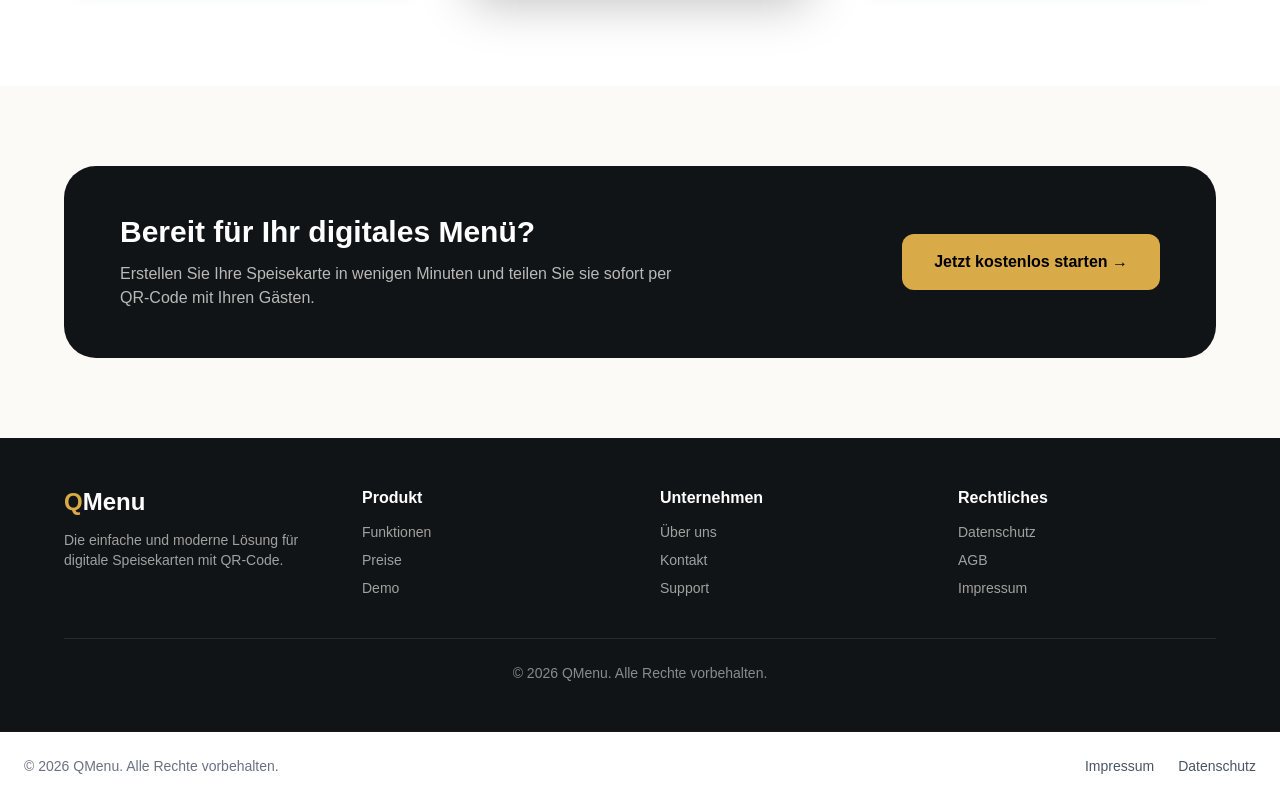
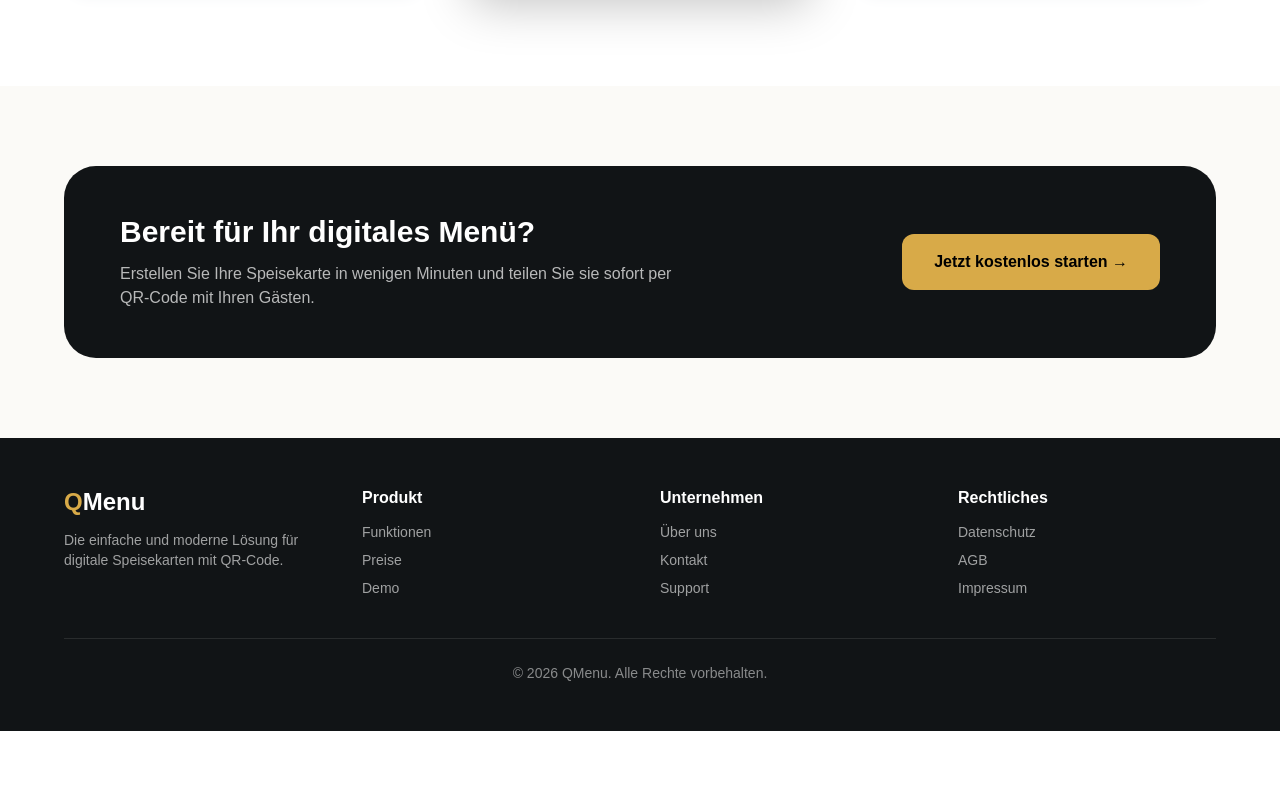
Before and after one commit to ALRAWIHOST/qmenu, a Next.js app: page / in a window 1280 px wide. Shown: the part 2758-3558 px from the top of the page. After the commit the page ends 3489 px from the top, so only its background shows below. Built offline with nearby package versions, Linux system fonts and the light colour scheme.

Commit message:
Add footer with Impressum and Datenschutz

```diff
--- a/src/app/layout.tsx
+++ b/src/app/layout.tsx
@@ -1,5 +1,4 @@
 import type { Metadata } from "next";
-import Link from "next/link";
 import { Geist, Geist_Mono } from "next/font/google";
 import "./globals.css";
 
@@ -14,8 +13,8 @@
 });
 
 export const metadata: Metadata = {
-  title: "QMenu",
-  description: "Digitale Speisekarten mit QR-Code",
+  title: "Create Next App",
+  description: "Generated by create next app",
 };
 
 export default function RootLayout({
@@ -25,38 +24,10 @@
 }>) {
   return (
     <html
-      lang="de"
+      lang="en"
       className={`${geistSans.variable} ${geistMono.variable} h-full antialiased`}
     >
-      <body className="min-h-screen flex flex-col">
-        <main className="flex-1">
-          {children}
-        </main>
-
-        <footer className="border-t bg-white">
-          <div className="mx-auto max-w-7xl px-6 py-6 flex flex-col md:flex-row items-center justify-between gap-4">
-            <p className="text-sm text-gray-500">
-              © {new Date().getFullYear()} QMenu. Alle Rechte vorbehalten.
-            </p>
-
-            <div className="flex items-center gap-6 text-sm font-medium">
-              <Link
-                href="/impressum"
-                className="text-gray-600 hover:text-black"
-              >
-                Impressum
-              </Link>
-
-              <Link
-                href="/datenschutz"
-                className="text-gray-600 hover:text-black"
-              >
-                Datenschutz
-              </Link>
-            </div>
-          </div>
-        </footer>
-      </body>
+      <body className="min-h-full flex flex-col">{children}</body>
     </html>
   );
 }
```
